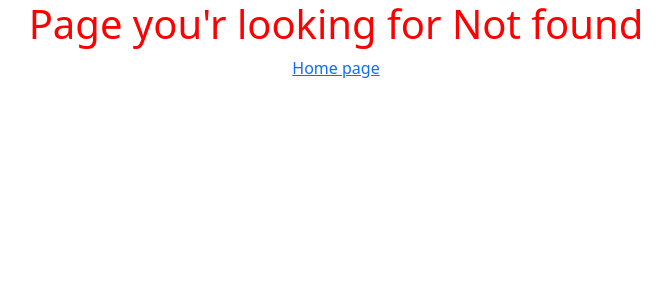
After one commit to Anonyms-david83/team-source, a Flask app: template series 1/Exercise/profolito/templates/404.html in a window 1280 px wide. The commit adds this page. Shown: the top 300 px of the page, without its empty margins (304-975 px from the left). Run offline with Flask 3, Linux system fonts and the light colour scheme; the template is opened without the code that fills it, so the values that code supplies are empty.

Commit message:
404 handler added

```diff
--- a/series 1/Exercise/profolito/app.py
+++ b/series 1/Exercise/profolito/app.py
@@ -79,6 +79,9 @@ def project_detail(project_id):
 
 ##################################################[Error Handling]###################################################
 
+@app.errorhandler(404)
+def page_not_found(error): #error argument must be given
+    return  render_template('404.html')
 
 ##################################################[Runtime]###################################################
 
--- a/series 1/Exercise/profolito/static/style.css
+++ b/series 1/Exercise/profolito/static/style.css
@@ -22,3 +22,7 @@ h2{
 .project_detail_container{
     text-align: center;
 }
+
+.container-404{
+    text-align: center;
+    }
--- /dev/null
+++ b/series 1/Exercise/profolito/templates/404.html
@@ -0,0 +1,12 @@
+{% extends'base.html' %}
+
+{% block title %}  404 Error  {% endblock title %}
+
+{% block content %}
+
+    <div class="container-404">
+        <h1>Page you'r looking for Not found</h1>
+        <a href="{{  url_for('index')  }}">Home page</a>
+    </div>
+
+{% endblock content %}
```
